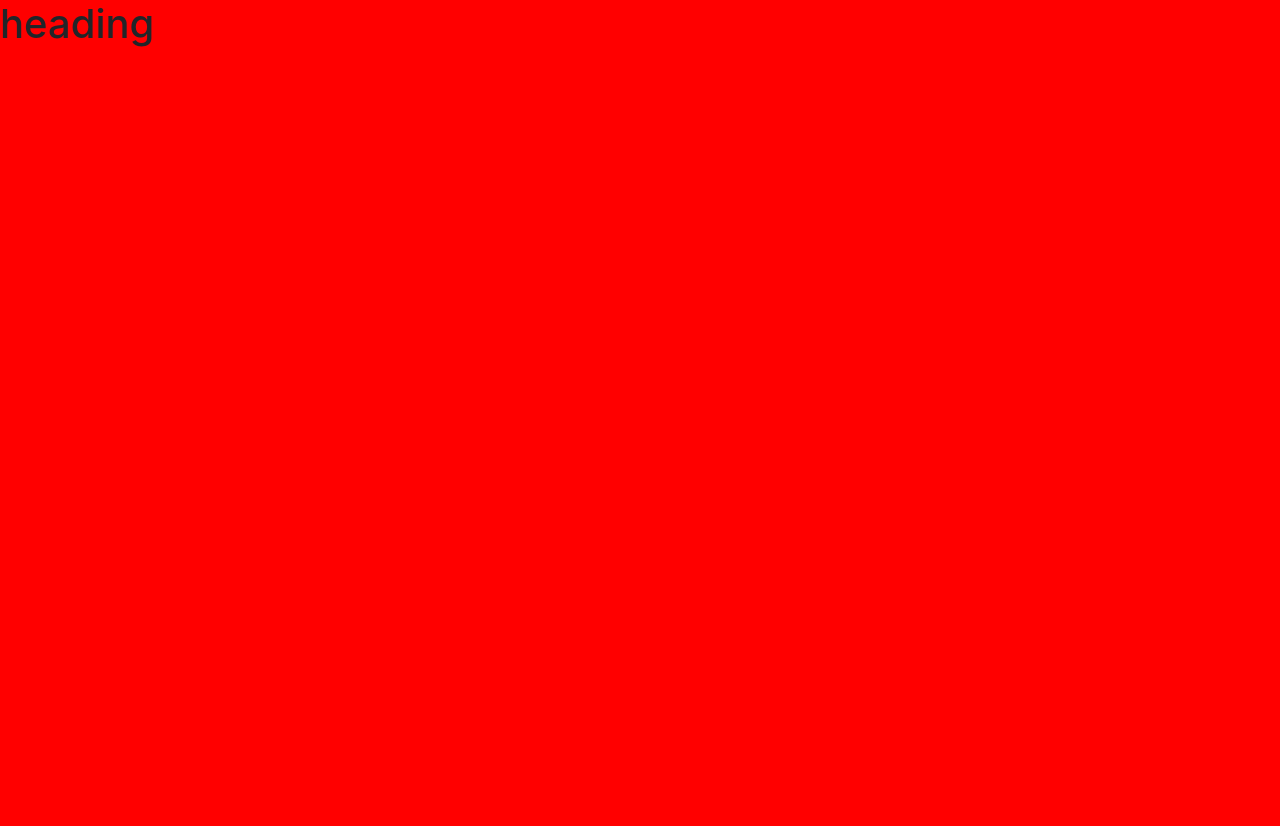
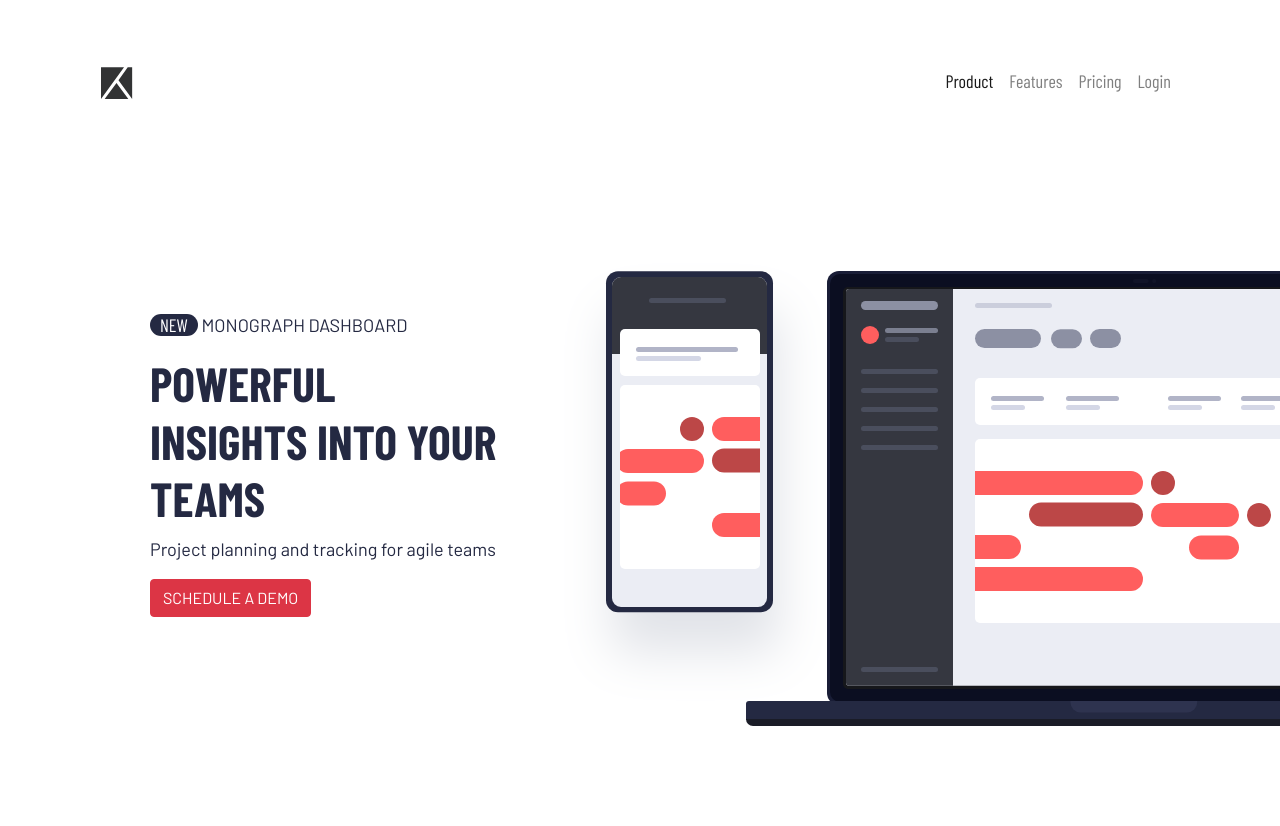
Before and after one commit to Bharath-Radhakrishnan/project-tracking, a website: page index.html in a window 1280 px wide. Before the commit the page ends 800 px from the top, so only its background shows below. Drawn offline with nearby package versions, Linux system fonts and the light colour scheme.

Commit message:
image position corrected

```diff
--- a/index.html
+++ b/index.html
@@ -7,16 +7,44 @@
   <link rel="icon" type="image/png" sizes="32x32" href="./images/favicon-32x32.png">
 
   <title></title>
-
+<link href="https://fonts.googleapis.com/css?family=Barlow|Barlow+Condensed:400,700&display=swap" rel="stylesheet">
 <link rel="stylesheet" href="/css/styles.css">
 </head>
 <body>
-<h1>heading</h1>
+  <div class="container">
+  <nav class="navbar navbar-expand-lg navbar-light">
+    <a class="navbar-brand" href="#">
+    <img src="images/logo.svg" alt="">
+    </a>
+    <button class="navbar-toggler" type="button" data-toggle="collapse" data-target="#navbarNavAltMarkup" aria-controls="navbarNavAltMarkup" aria-expanded="false" aria-label="Toggle navigation">
+      <span class="navbar-toggler-icon"></span>
+    </button>
+    <div class="collapse navbar-collapse " id="navbarNavAltMarkup">
+      <div class="navbar-nav ml-auto">
+        <a class="nav-item nav-link active" href="#">Product</a>
+        <a class="nav-item nav-link" href="#">Features</a>
+        <a class="nav-item nav-link" href="#">Pricing</a>
+        <a class="nav-item nav-link" href="#">Login</a>
+      </div>
+    </div>
+  </nav>
+  </div>
+<section>
+  <div class="container-fluid">
+    <div class="row">
+      <div class="col-lg-4 text-content">
+        <p><span>NEW</span> MONOGRAPH DASHBOARD</p>
+        <h1>POWERFUL INSIGHTS INTO YOUR TEAMS</h1>
+        <p>Project planning and tracking for agile teams</p>
+        <button type="button" class="btn btn-danger" name="button">SCHEDULE A DEMO</button>
+      </div>
+      <div class="col-lg-6 image-content">
+          <img class="" src="images/illustration-devices.svg" alt="">
+    </div>
+    </div>
 
-
-
-
-
+  </div>
+</section>
 
 
 <!-- scripts -->
--- /dev/null
+++ b/sass/_colors.scss
@@ -0,0 +1,4 @@
+$VeryDarkBlue: hsl(230, 29%, 20%);
+$DarkGrayishBlue: hsl(230, 11%, 40%);
+$GrayishBlue: hsl(231, 7%, 65%);
+$LightGrayishBlue:hsl(207, 33%, 95%);
--- a/sass/styles.scss
+++ b/sass/styles.scss
@@ -1,5 +1,43 @@
 @import "../node_modules/bootstrap/scss/bootstrap";
+@import "_colors";
+body{
+  //background-color: $VeryDarkBlue;
+  font-family: 'Barlow', sans-serif;
+  font-size: 18px;
+  color: $VeryDarkBlue;
 
-body{
-  background-color: red;
 }
+h1,h2,h3,h4,h6{
+  color: $VeryDarkBlue;
+font-family: 'Barlow Condensed', sans-serif;
+font-weight: 700;
+font-size: 3rem;
+}
+nav{
+  font-family: 'Barlow Condensed', sans-serif;
+  padding-top: 60px !important;
+}
+section{
+  padding-top: 150px;
+}
+span{
+  background-color: $VeryDarkBlue;
+  color: #fff;
+  border-radius: 16px;
+  font-family: 'Barlow Condensed', sans-serif;
+  padding:0 10px;
+}
+.container-fluid{
+  padding-left: 150px;
+}
+.text-content{
+}
+.image-content{
+  position: relative;
+  top: -50px;
+  left: 30px;
+}
+.row{
+overflow-x: hidden;
+padding: 50px 0;
+}
```
Also changed, not shown: css/styles.css.
